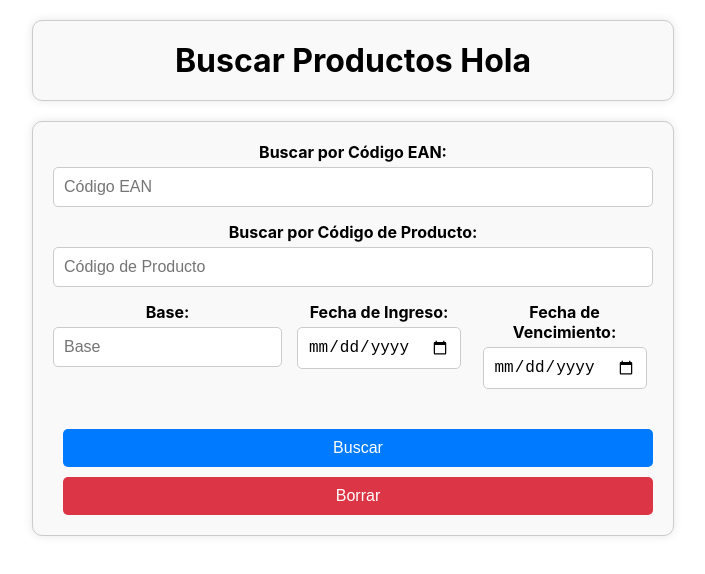
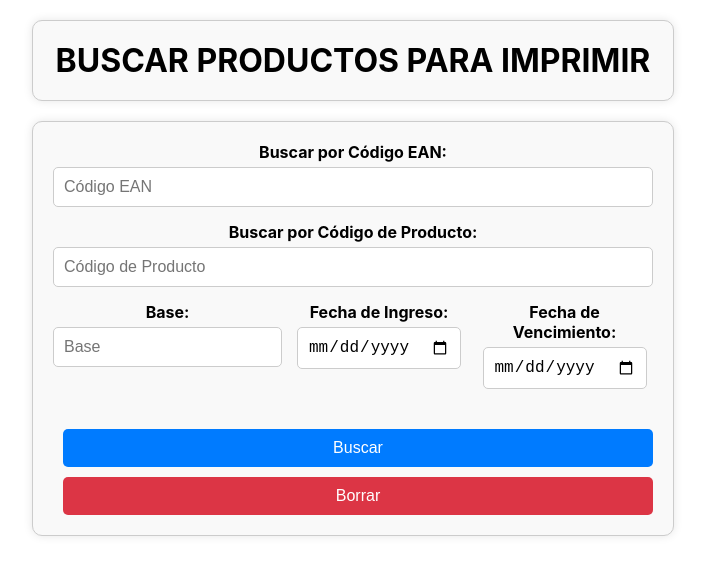
Before and after one commit to Francoosman12/frontend-deposito, a React (Create React App) app: page / in a window 1280 px wide. Shown: the top 574 px of the page, without its empty margins (287-992 px from the left). Built offline with nearby package versions, Linux system fonts and the light colour scheme.

Commit message:
Ya funciona el backend

```diff
--- a/package.json
+++ b/package.json
@@ -2,7 +2,6 @@
   "name": "bigquery-frontend",
   "version": "0.1.0",
   "private": true,
-  "homepage": "/api",
   "dependencies": {
     "@testing-library/jest-dom": "^5.17.0",
     "@testing-library/react": "^13.4.0",
--- a/src/components/SearchComponent.js
+++ b/src/components/SearchComponent.js
@@ -15,9 +15,11 @@ const SearchComponent = () => {
   const fetchData = async (value, type) => {
     console.log(`Fetching data with ${type}: ${value}`); // Debugging line
     try {
-      const response = await axios.get(`http://localhost:3000/api/stock`, {
+      const response = await axios.get(`https://backend-deposito-4mpnwi11n-francoosman12s-projects.vercel.app/api/stock`, {
         params: { query: value }
       });
+
+
 
       console.log('Response data:', response.data); // Debugging line
 
@@ -77,7 +79,7 @@ const SearchComponent = () => {
 };
   return (
     <div>
-      <h1 className='search-form'>Buscar Productos Hola</h1>
+      <h1 className='search-form'>BUSCAR PRODUCTOS PARA IMPRIMIR</h1>
       <form onSubmit={handleSearch} className="search-form">
         <div className="form-group">
           <label htmlFor="searchEAN">Buscar por Código EAN:</label>
```
